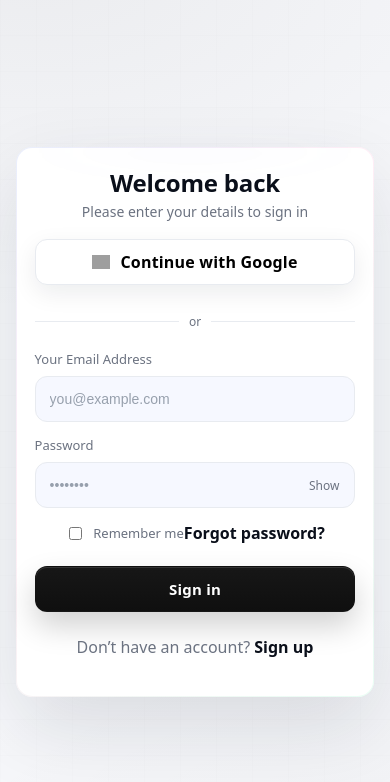
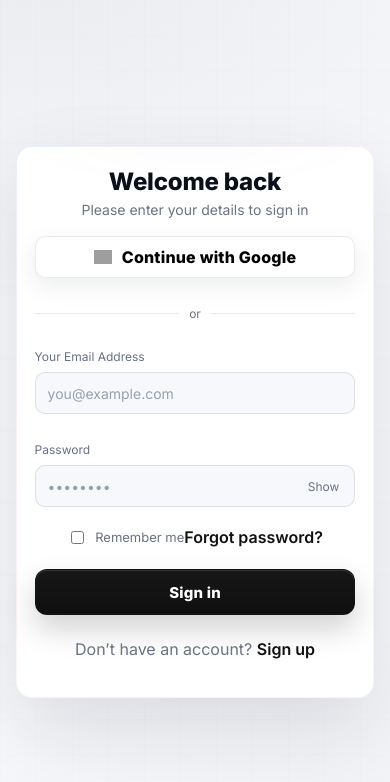
Before and after one commit to NoirPrimordial7/nearnest, a React (Vite) app: page /signin in a window 390 px wide. Shown: the top 782 px of the page. Built offline with nearby package versions, Linux system fonts and the light colour scheme; no server answers; grey boxes are pictures that could not be loaded; the HTML template or start-up script is replaced by a standard one.

Commit message:
style(auth): Inter font, denqid-like glass card, no stray scroll; responsive auth screens

```diff
--- a/src/index.css
+++ b/src/index.css
@@ -1,63 +1,25 @@
-/* ----- base reset ------------------------------------------------------- */
-/* Base reset & fonts */
+/* Global font & reset */
+@import url('https://fonts.googleapis.com/css2?family=Inter:wght@300;400;500;600;700;800&display=swap');
+
+:root{
+  --bg-0: #f7f8fb;
+  --text-0: #0b0f19;
+  --text-1: #667085;
+  --card: #ffffff;
+  --ring: 0 0 0 4px rgba(0,0,0,.05);
+}
+
 * { box-sizing: border-box; }
 html, body, #root { height: 100%; }
-body {
+html { scroll-behavior: smooth; }
+body{
   margin: 0;
-  font-family: ui-sans-serif, system-ui, -apple-system, Segoe UI, Roboto, "Helvetica Neue", Arial, "Noto Sans", "Apple Color Emoji", "Segoe UI Emoji";
-  color: var(--text);
-  background: #f7f7f9;
+  color: var(--text-0);
+  font-family: 'Inter', system-ui, -apple-system, Segoe UI, Roboto, "Helvetica Neue", Arial, "Noto Sans", sans-serif;
+  background:
+    radial-gradient(circle at 25px 25px, rgba(0,0,0,.03) 1px, transparent 1px) 0 0/24px 24px,
+    linear-gradient(#fafafa, #f3f4f7);
+  /* ✅ prevent stray horizontal scrollbar */
+  overflow-x: hidden;
 }
-a { color: var(--indigo); text-decoration: none; }
-a:hover { text-decoration: underline; }
-
-
-/* links */
-a { color: inherit; text-decoration: none; }
-a:hover { text-decoration: underline; }
-
-/* images */
-img, svg, video { display: block; max-width: 100%; }
-
-/* utility containers */
-.container {
-  width: min(1200px, 92vw);
-  margin: 0 auto;
-  padding: 24px 0;
-}
-
-/* simple grid helpers */
-.grid      { display: grid; gap: 16px; }
-.grid-2    { grid-template-columns: repeat(2,minmax(0,1fr)); }
-.grid-3    { grid-template-columns: repeat(3,minmax(0,1fr)); }
-@media (max-width: 920px){
-  .grid-2, .grid-3 { grid-template-columns: 1fr; }
-}
-
-/* scrollbar (subtle) */
-*::-webkit-scrollbar{ width: 10px; height: 10px; }
-*::-webkit-scrollbar-thumb{
-  background: rgba(17,17,17,.15); border-radius: 999px;
-  border: 2px solid transparent; background-clip: padding-box;
-}
-/* src/index.css */
-@layer reset, base;
-
-@layer reset {
-  *, *::before, *::after { box-sizing: border-box; }
-  html, body, #root { height: 100%; }
-  body { margin: 0; }
-}
-
-@layer base {
-  body {
-    font-family: ui-sans-serif, system-ui, -apple-system, Segoe UI, Roboto, Helvetica, Arial, "Apple Color Emoji", "Segoe UI Emoji";
-    color: var(--ink);
-    background: var(--bg);
-    -webkit-font-smoothing: antialiased;
-    -moz-osx-font-smoothing: grayscale;
-  }
-  a { color: inherit; text-decoration: none; }
-  button { font: inherit; cursor: pointer; }
-  input, button { outline: none; }
-}
+button, input, textarea, select { font: inherit; }
--- a/src/pages/Auth/auth.module.css
+++ b/src/pages/Auth/auth.module.css
@@ -527,3 +527,126 @@
   .authTitle{ font-size:24px; }
   .input, .primaryBtn, .googleBtn, .secondaryBtn{ height:46px; }
 }
+
+/* src/pages/Auth/auth.module.css */
+
+/* Layout */
+.page {
+  display: grid;
+  place-items: center;
+  min-height: 100svh;              /* ✅ no extra scroll when content fits */
+  padding: clamp(16px, 3vw, 28px); /* comfy edges on mobile */
+}
+
+/* Card */
+.card {
+  width: min(460px, 100%);
+  border-radius: 20px;
+  background: color-mix(in srgb, #fff 84%, transparent);
+  backdrop-filter: saturate(160%) blur(8px);
+  -webkit-backdrop-filter: saturate(160%) blur(8px);
+  border: 1px solid rgba(0,0,0,.08);
+  box-shadow:
+    0 10px 30px rgba(0,0,0,.06),
+    0 1px 0 rgba(255,255,255,.6) inset;
+  padding: clamp(18px, 3.4vw, 26px);
+  position: relative;
+}
+
+/* Gradient border ring (denqid vibe) */
+.card::after{
+  content:"";
+  position:absolute; inset: -1px;
+  border-radius: 21px;
+  pointer-events:none;
+  background: linear-gradient(135deg, #eaeaea, #cfcfcf 30%, #ffffff 60%, #e9e9e9);
+  mask: linear-gradient(#000 0 0) content-box, linear-gradient(#000 0 0);
+  -webkit-mask: linear-gradient(#000 0 0) content-box, linear-gradient(#000 0 0);
+  mask-composite: exclude; -webkit-mask-composite: xor;
+  padding: 1px;
+  opacity: .5;
+}
+
+/* Header */
+.header {
+  text-align: center;
+  margin-bottom: clamp(16px, 3vw, 22px);
+}
+.title {
+  margin: 0 0 4px;
+  font-weight: 700;
+  font-size: clamp(20px, 2.2vw, 24px);
+  letter-spacing: .2px;
+}
+.sub {
+  margin: 0;
+  color: var(--text-1);
+  font-size: 13.5px;
+}
+
+/* Stack */
+.stack { display: grid; gap: 12px; }
+
+/* Google button */
+.googleBtn{
+  display:flex; align-items:center; justify-content:center;
+  gap:10px; height:44px; width:100%;
+  border-radius: 12px; border:1px solid rgba(0,0,0,.08);
+  background:#fff; cursor:pointer;
+  transition: transform .04s ease, box-shadow .2s ease;
+}
+.googleIcon { width:18px; height:18px; display:block; }
+.googleBtn:hover{ box-shadow: var(--ring); }
+.googleBtn:active{ transform: translateY(1px); }
+
+/* Divider */
+.or {
+  display:grid; grid-template-columns:1fr auto 1fr; align-items:center;
+  gap:12px; color:var(--text-1); font-size: 12.5px; margin:6px 0 2px;
+}
+.or::before, .or::after {
+  content:""; height:1px; background: rgba(0,0,0,.08);
+}
+
+/* Fields */
+.label { font-size:12px; color:var(--text-1); margin: 8px 0 6px; }
+.input {
+  width:100%; height:44px; border-radius:12px;
+  border:1px solid rgba(0,0,0,.1);
+  background:#f7f8fc; outline:none; padding:0 12px;
+  transition: border-color .15s ease, background .15s ease, box-shadow .15s ease;
+}
+.input:focus { border-color:#111; background:#fff; box-shadow: var(--ring); }
+
+/* Row extras (remember/forgot) */
+.row { display:flex; align-items:center; justify-content:space-between; gap:12px; }
+.small { font-size:12.5px; color:var(--text-1); }
+.link { color:#111; text-decoration:none; font-weight:600; }
+.link:hover { text-decoration:underline; }
+
+/* Primary CTA */
+.cta{
+  height:44px; width:100%;
+  border:0; border-radius:12px;
+  background:#0b0f19; color:#fff; font-weight:600;
+  letter-spacing:.2px; cursor:pointer;
+  transition: transform .06s ease, box-shadow .2s ease, opacity .2s ease;
+}
+.cta:hover{ box-shadow: 0 6px 18px rgba(0,0,0,.2); }
+.cta:active{ transform: translateY(1px); }
+
+/* Footer */
+.foot {
+  text-align:center; margin-top:10px; color:var(--text-1);
+  font-size: 13px;
+}
+
+/* Verify / inline statuses */
+.note { color:var(--text-1); font-size: 13px; }
+
+/* Responsive tweaks */
+@media (max-width: 480px){
+  .card{ border-radius:16px; padding:16px; }
+  .cta, .googleBtn { height:42px; border-radius: 10px; }
+  .input{ height:42px; border-radius: 10px; }
+}
```
